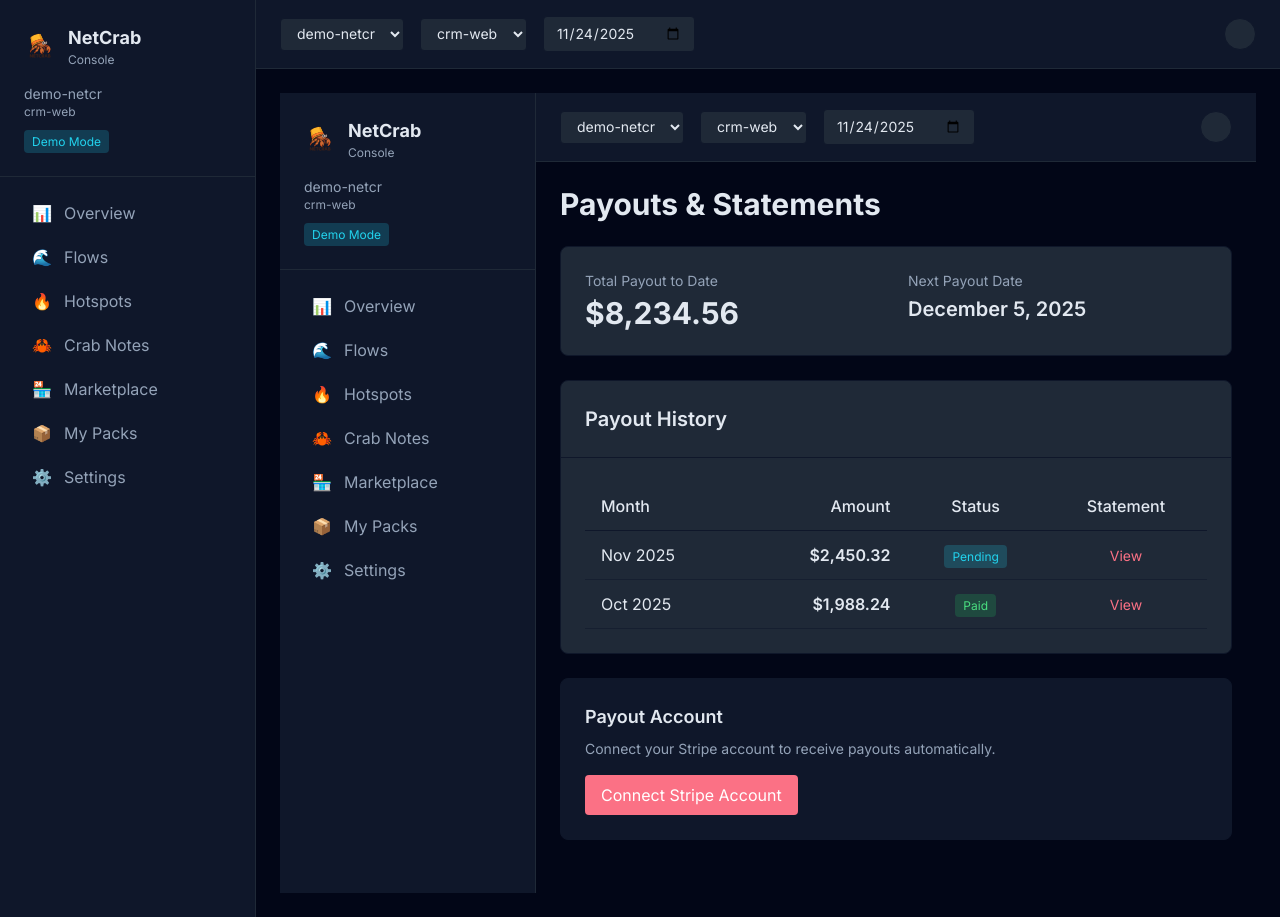
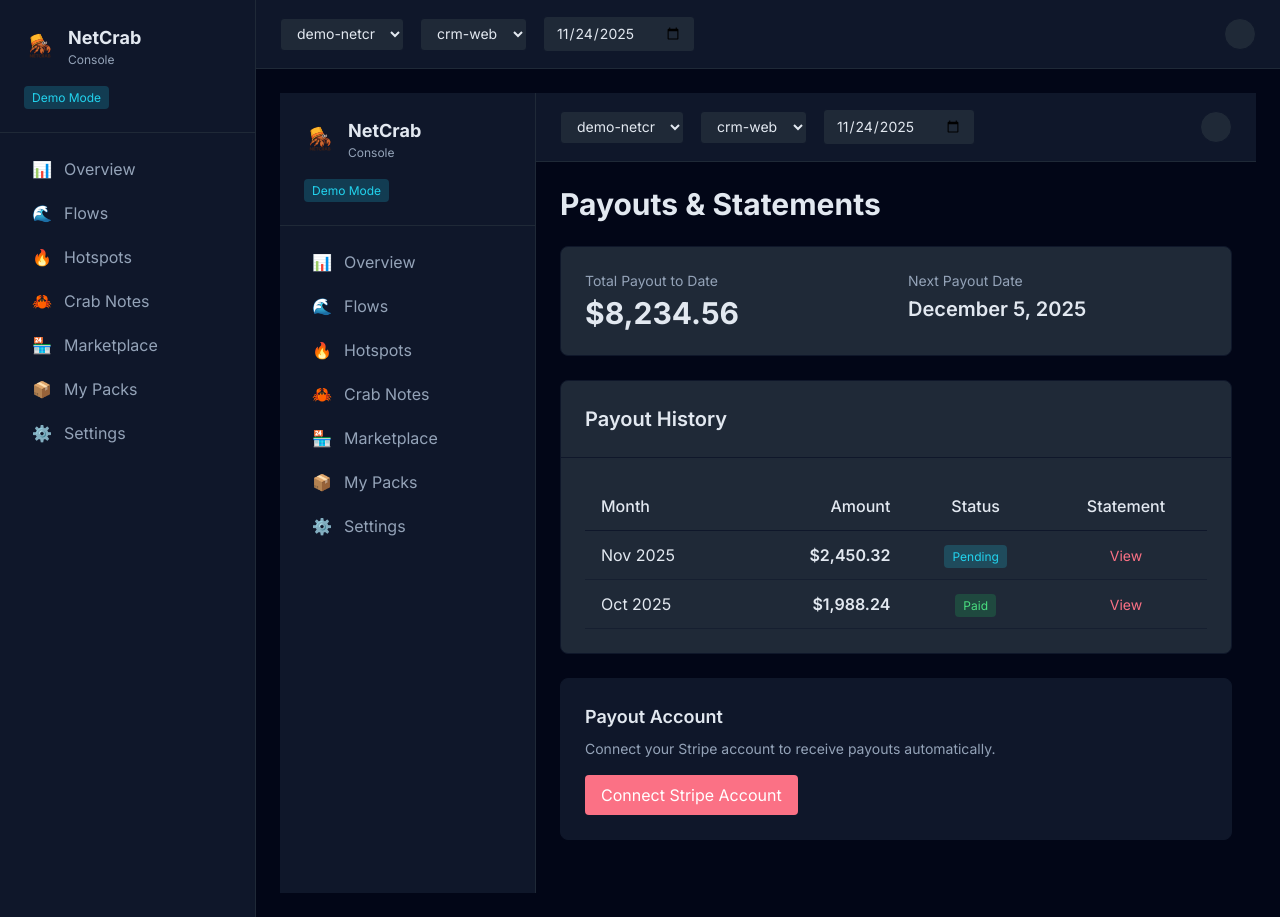
Before and after one commit to funwae/netcrab, a Next.js app in the folder packages/console/: page /app/marketplace/payouts in a window 1280 px wide. Built offline with nearby package versions, Linux system fonts and the light colour scheme.

Commit message:
Fix nesting issue: remove duplicate org/product display from sidebar

```diff
--- a/packages/console/src/app/app/crab-notes/page.tsx
+++ b/packages/console/src/app/app/crab-notes/page.tsx
@@ -1,8 +1,8 @@
 'use client';
 
-import { useEffect, useState } from 'react';
 import Layout from '@/components/Layout';
 import { api, type CrabNote } from '@/lib/api';
+import { useEffect, useState } from 'react';
 
 export default function CrabNotesPage() {
   const [notes, setNotes] = useState<CrabNote[]>([]);
--- a/packages/console/src/app/app/flows/page.tsx
+++ b/packages/console/src/app/app/flows/page.tsx
@@ -1,8 +1,8 @@
 'use client';
 
-import { useEffect, useState } from 'react';
 import Layout from '@/components/Layout';
 import { api, type Flow } from '@/lib/api';
+import { useEffect, useState } from 'react';
 
 export default function FlowsPage() {
   const [flows, setFlows] = useState<Flow[]>([]);
--- a/packages/console/src/app/app/hotspots/page.tsx
+++ b/packages/console/src/app/app/hotspots/page.tsx
@@ -1,8 +1,8 @@
 'use client';
 
-import { useEffect, useState } from 'react';
 import Layout from '@/components/Layout';
 import { api, type HotspotDetail } from '@/lib/api';
+import { useEffect, useState } from 'react';
 
 export default function HotspotsPage() {
   const [hotspots, setHotspots] = useState<HotspotDetail[]>([]);
--- a/packages/console/src/app/app/marketplace/opt-in/page.tsx
+++ b/packages/console/src/app/app/marketplace/opt-in/page.tsx
@@ -1,8 +1,8 @@
 'use client';
 
-import { useEffect, useState } from 'react';
 import Layout from '@/components/Layout';
 import { api, type OptInSettings } from '@/lib/api';
+import { useEffect, useState } from 'react';
 
 export default function OptInPage() {
   const [settings, setSettings] = useState<OptInSettings | null>(null);
--- a/packages/console/src/app/app/marketplace/payouts/[month]/page.tsx
+++ b/packages/console/src/app/app/marketplace/payouts/[month]/page.tsx
@@ -1,9 +1,9 @@
 'use client';
 
-import { useEffect, useState } from 'react';
-import { useParams, useRouter } from 'next/navigation';
 import Layout from '@/components/Layout';
 import { api, type OrgMonthlyStatement } from '@/lib/api';
+import { useParams, useRouter } from 'next/navigation';
+import { useEffect, useState } from 'react';
 
 export default function StatementDetailPage() {
   const params = useParams();
--- a/packages/console/src/app/app/marketplace/payouts/page.tsx
+++ b/packages/console/src/app/app/marketplace/payouts/page.tsx
@@ -1,7 +1,7 @@
 'use client';
 
+import Layout from '@/components/Layout';
 import Link from 'next/link';
-import Layout from '@/components/Layout';
 
 export default function PayoutsPage() {
   return (
--- a/packages/console/src/components/console/ConsoleSidebar.tsx
+++ b/packages/console/src/components/console/ConsoleSidebar.tsx
@@ -30,10 +30,6 @@
             <p className="text-xs text-netcrab-muted">Console</p>
           </div>
         </div>
-        <div className="text-sm text-netcrab-muted">
-          <div>demo-netcr</div>
-          <div className="text-xs">crm-web</div>
-        </div>
         <div className="mt-2">
           <span className="px-2 py-1 bg-netcrab-aqua/20 text-netcrab-aqua text-xs rounded">Demo Mode</span>
         </div>
```
